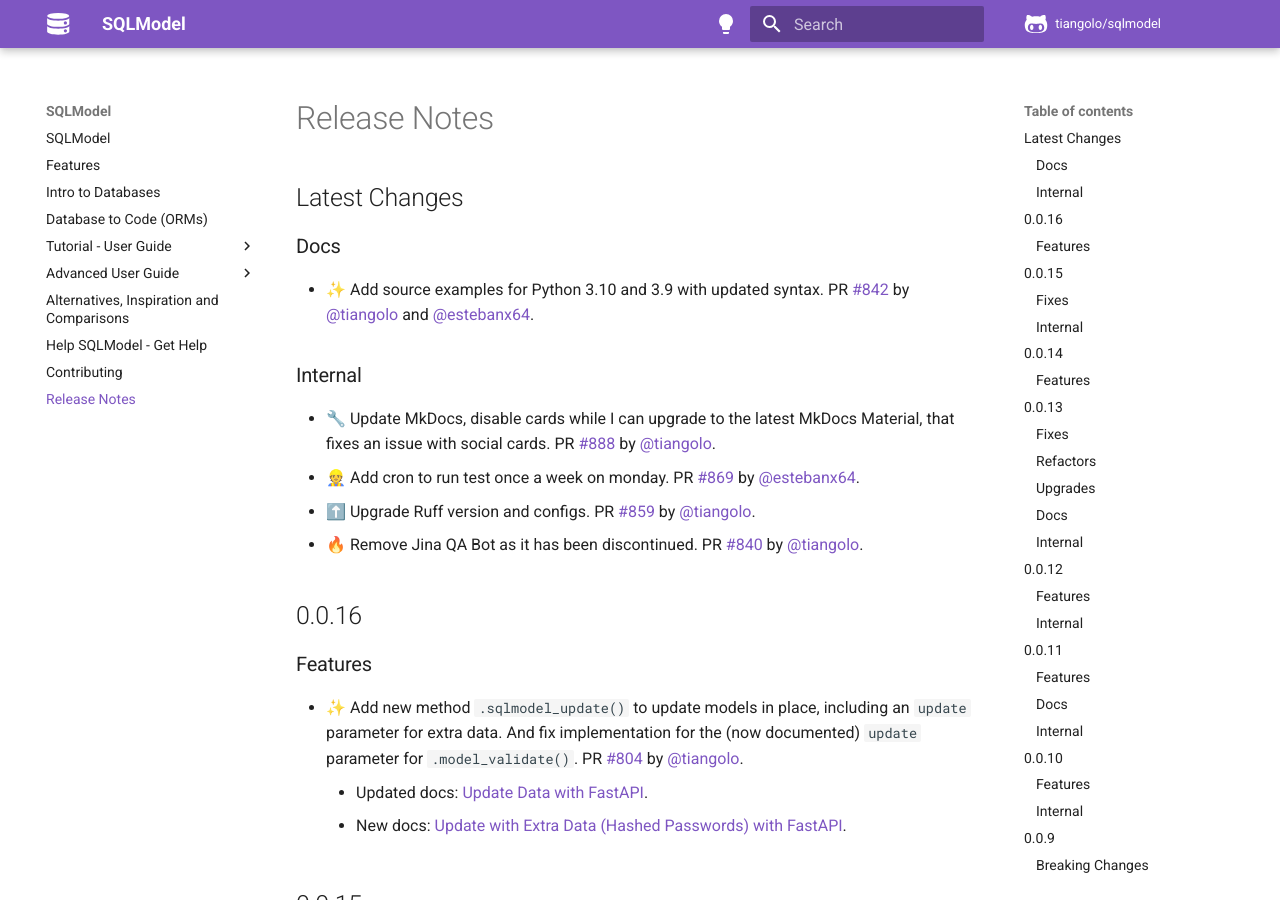
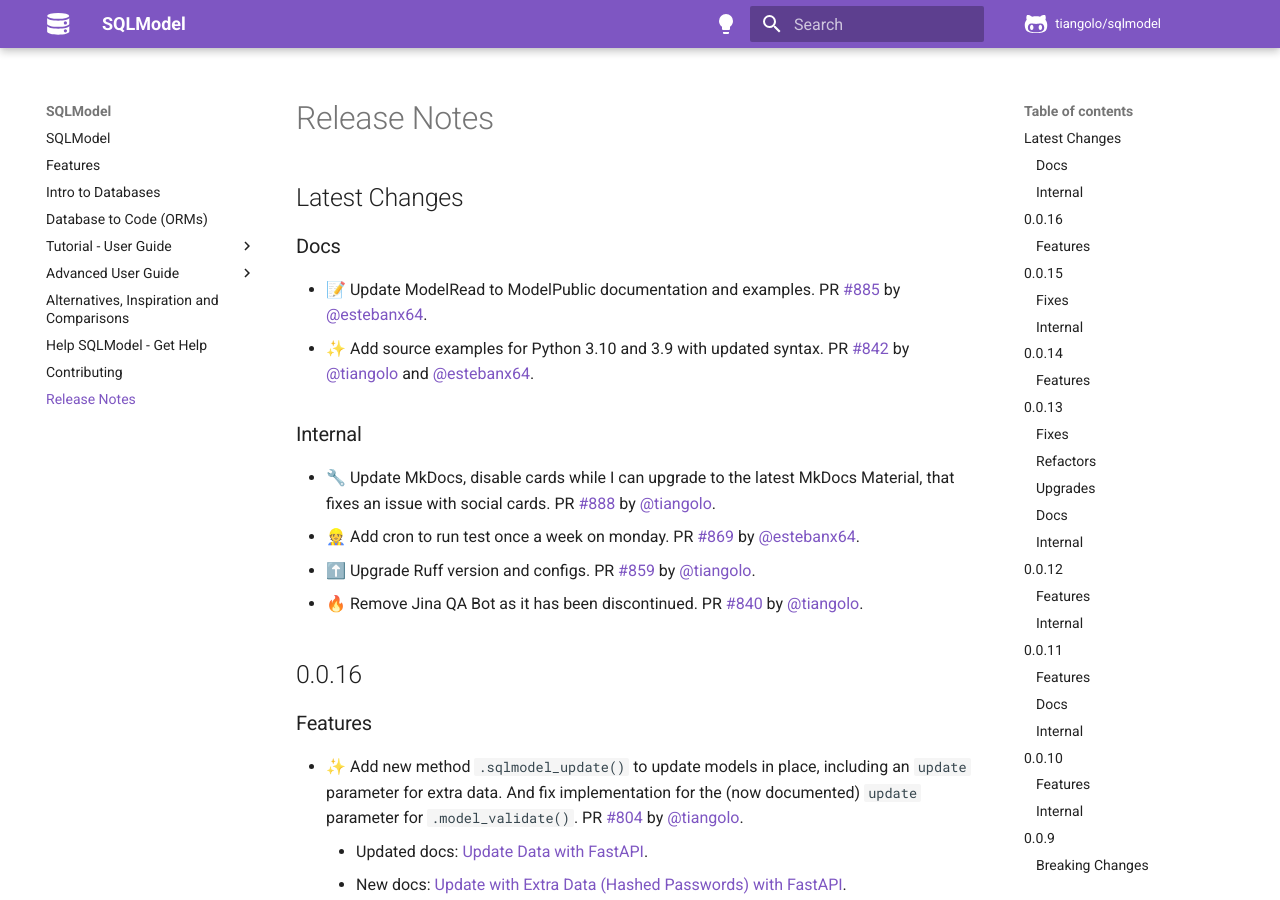
Before and after one commit to sztrakabalint/fastapi-sqlmodel, an MkDocs documentation site: the page built from docs/release-notes.md, in a window 1280 px wide and 900 px high. Built offline with MkDocs 1.6.1 and Material for MkDocs 9.7.7, drawn with Linux system fonts in a browser that asks for light colours; comment, search, counter and statistics services are not loaded.

Commit message:
📝 Update release notes

```diff
--- a/docs/release-notes.md
+++ b/docs/release-notes.md
@@ -4,6 +4,7 @@
 
 ### Docs
 
+* 📝 Update ModelRead to ModelPublic documentation and examples. PR [#885](https://github.com/tiangolo/sqlmodel/pull/885) by [@estebanx64](https://github.com/estebanx64).
 * ✨ Add source examples for Python 3.10 and 3.9 with updated syntax. PR [#842](https://github.com/tiangolo/sqlmodel/pull/842) by [@tiangolo](https://github.com/tiangolo) and [@estebanx64](https://github.com/estebanx64).
 
 ### Internal
```
